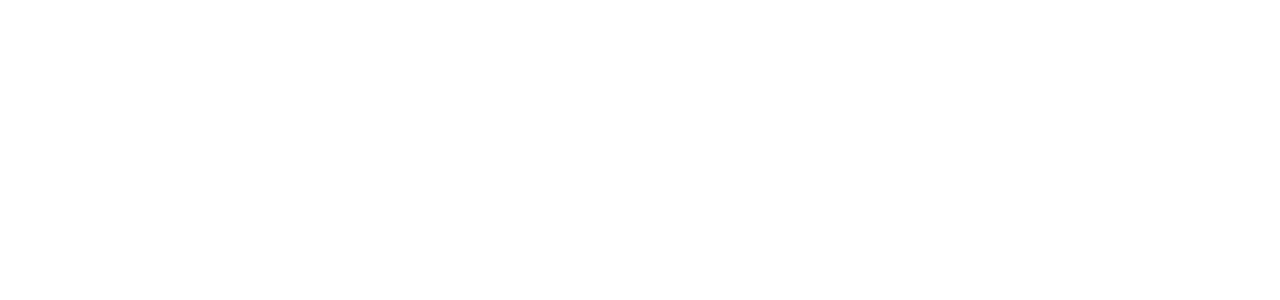
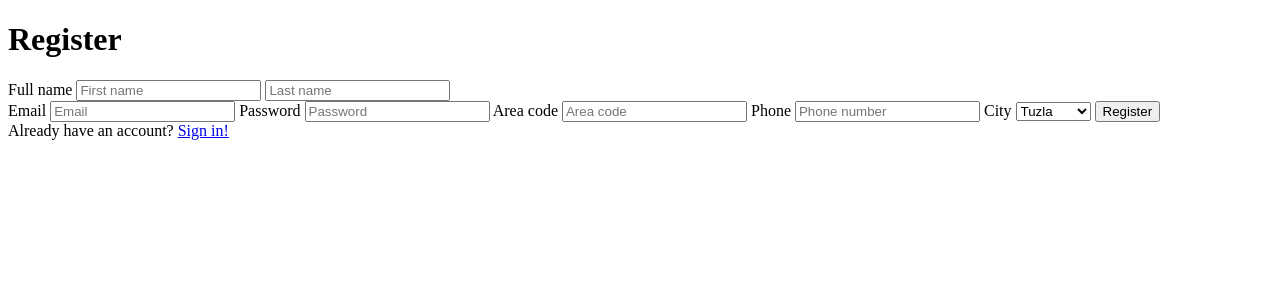
Before and after one commit to Jenn-y/Pick-Fix, a PHP site: page /register.php in a window 1280 px wide. Before the commit the part shown is empty. Shown: the top 300 px of the page. Run offline with PHP 8.4, Linux system fonts and the light colour scheme.

Commit message:
created register page

```diff
--- a/register.php
+++ b/register.php
@@ -1,13 +1,71 @@
+<?php
+
+function checkRequiredField($value)
+{
+    return isset($value) && !empty($value);
+}
+if($_POST) {
+    if (checkRequiredField($_POST['first_name']) && checkRequiredField($_POST['last_name']) && checkRequiredField($_POST['email'])
+        && checkRequiredField($_POST['password'])) {
+
+        $conn = mysqli_connect('localhost', 'root', '', 'pick_fix');
+
+        $sql = "INSERT INTO users (fname, lname, email, password, area_code, phone_number, city)
+            VALUES ('{$_POST['first_name']}', '{$_POST['last_name']}', '{$_POST['email']}', '{$_POST['password']}', {$_POST['area_code']}, {$_POST['phone']}, '{$_POST['city']}')";
+
+        $result = mysqli_query($conn, $sql);
+        if ($result) {
+            exit("SUCCESSFULLY REGISTERED !!!");
+        }
+    }
+}
+
+?>
+
 <!doctype html>
 <html lang="en">
 <head>
-    <meta charset="UTF-8">
-    <meta name="viewport"
-          content="width=device-width, user-scalable=no, initial-scale=1.0, maximum-scale=1.0, minimum-scale=1.0">
-    <meta http-equiv="X-UA-Compatible" content="ie=edge">
+    <?php include('Includes/head.php'); ?>
+    <link rel="stylesheet" href="CSS/register.css">
     <title>Register</title>
 </head>
 <body>
+    <main class="flex-container">
+        <form method="post">
+            <h1>Register</h1>
+            <div class="full-name flex-container">
+                <label>Full name</label>
+                <input type="text" name="first_name" placeholder="First name" value="<?php ?>" required>
+                <input type="text" name="last_name" placeholder="Last name" value="<?= isset($_POST['last_name']) ?? $_GET['last_name'] ?>" required>
+            </div>
+            <label for="email">Email</label>
+            <input type="text" name="email" placeholder="Email" value="<?= isset($_POST['email']) ?? $_GET['email'] ?>" required>
+            <label for="password">Password</label>
+            <input type="password" name="password" placeholder="Password" required>
 
+            <label for="area_code">Area code</label>
+            <input type="number" name="area_code" placeholder="Area code" value="<?= isset($_POST['area_code']) ?? $_GET['area_code'] ?>">
+
+            <label for="phone">Phone</label>
+            <input type="tel" name="phone" placeholder="Phone number" value="<?= isset($_POST['phone']) ?? $_GET['phone'] ?>">
+            <label for="city">City</label>
+            <select name="city" id="city">
+                <option value="tuzla">Tuzla</option>
+                <option value="sarajevo">Sarajevo</option>
+                <option value="bihac">Bihac</option>
+                <option value="travnik">Travnik</option>
+                <option value="mostar">Mostar</option>
+                <option value="zenica">Zenica</option>
+                <option value="zivinice">Zivinice</option>
+            </select>
+            <button type="submit">Register</button>
+            <div class="already-member flex-container">
+                <div>
+                    <span>Already have an account?</span>
+                    <a href="login.php">Sign in!</a>
+                </div>
+            </div>
+        </form>
+    </main>
 </body>
 </html>
```
